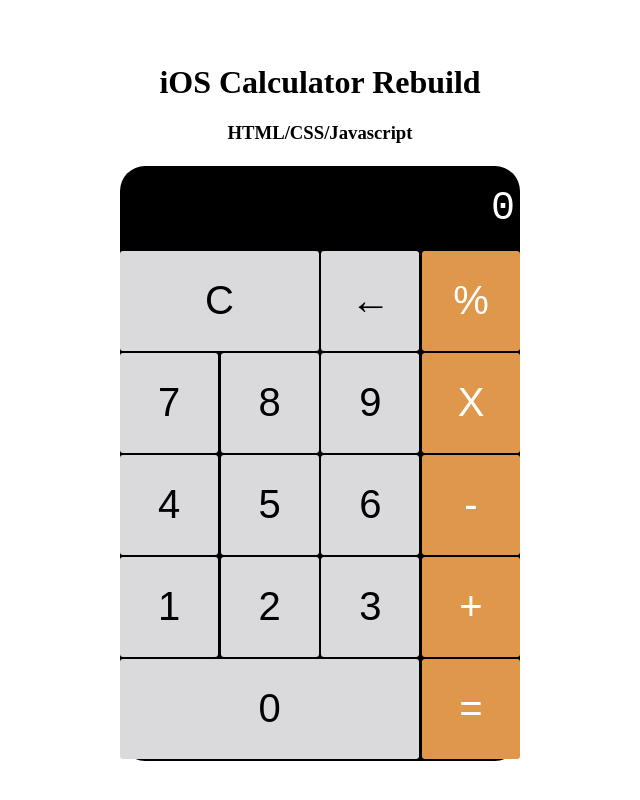
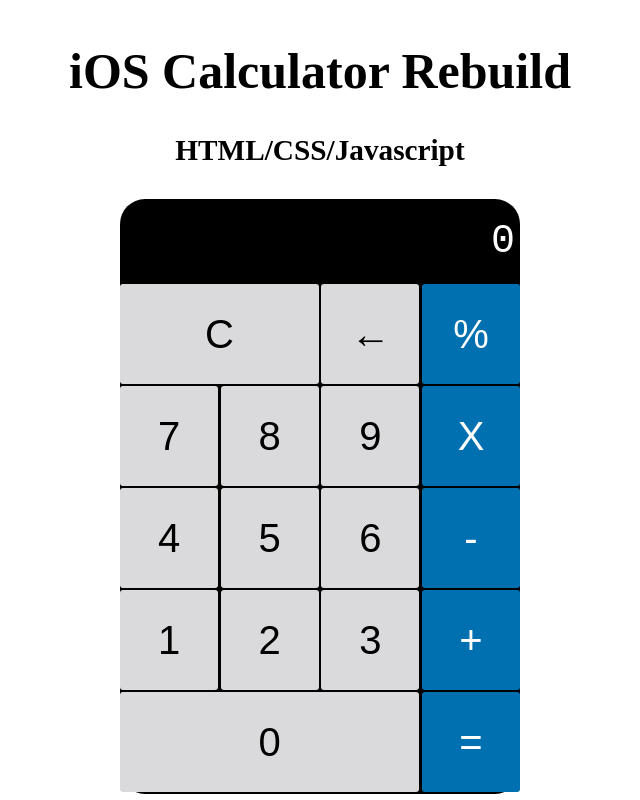
Before and after one commit to Dkashkett/ios_calculator_rebuild, a website: page public/index.html in a window 1280 px wide. Shown: the whole page, without its empty margins (320-960 px from the left). Drawn offline with Linux system fonts and the light colour scheme.

Commit message:
cleaned up the UI

```diff
--- a/public/calculator.css
+++ b/public/calculator.css
@@ -1,6 +1,5 @@
 *{
     box-sizing: border-box;
-
 }
 
 body {
@@ -11,6 +10,10 @@
 .title-card {
     text-align: center;
     padding: 3px;
+    font-size: 25px;
+}
+h1 {
+    padding: 10;
 }
 
 .container {
@@ -53,16 +56,16 @@
 }
 
 .calc-button:last-child {
-    background-color: #df974c;
+    background-color: #0070b1;
     color: white;
 }
 
-.calc-button :last-child:hover {
-    background-color: #e6c4a0;
+.calc-button:last-child:hover {
+    background-color: #005383;
 }
 
 .calc-button:last-child:active {
-    background-color: #b8732b;
+    background-color: #00395a;
 }
 
 .double {
```
